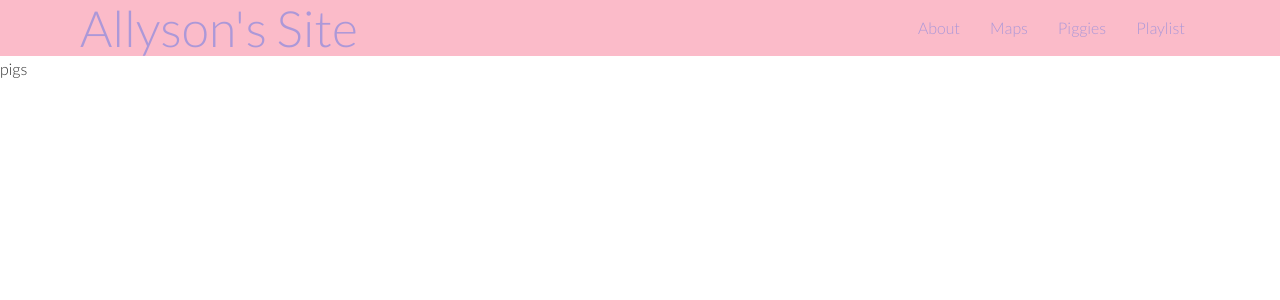
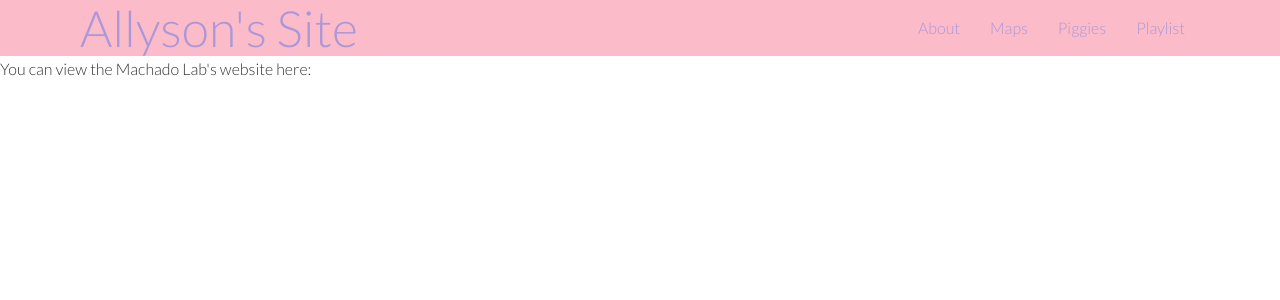
Before and after one commit to jsmccarver/Allyson-Website-v1, a Next.js app: page /pigs_disease in a window 1280 px wide. Shown: the top 300 px of the page. Built offline with nearby package versions, Linux system fonts and the light colour scheme.

Commit message:
Update pigs_disease.js

```diff
--- a/pages/pigs_disease.js
+++ b/pages/pigs_disease.js
@@ -1,4 +1,4 @@
 function pigs_disease() {
-  return <div>pigs</div>;
+  return <div>You can view the Machado Lab&apos;s website  <a href="https://machado-lab.github.io/">here:</a></div>;
 }
 export default pigs_disease;
```
